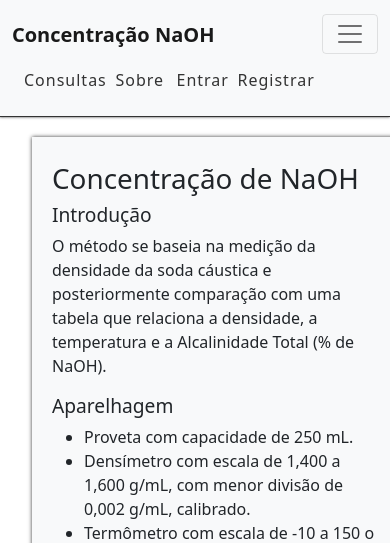
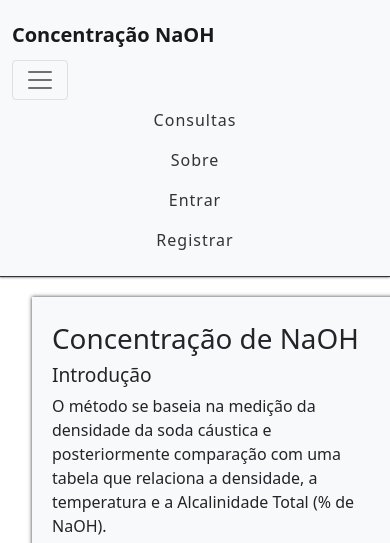
Before and after one commit to MoreiraAlex/UnivespPI-Concentra, a Django app: page /about in a window 390 px wide, after a click that opens the changed part; the page is wider, and only the part inside the window is pictured. Shown: the top 543 px of that part. Run offline with Django 3.2, Linux system fonts and the light colour scheme; some libraries are stand-ins or nearby versions.

Commit message:
Deixando a Navbar responsiva com iPad

```diff
--- a/static/css/style.css
+++ b/static/css/style.css
@@ -6,8 +6,13 @@
     margin-bottom: 20px;
 }
 
+.navbar .container-fluid .btn-responsive{
+    display: none;
+}
+
 .navbar-brand {
     font-weight: bold;
+    margin-top: 10px;
 }
 
 .navbar-light .navbar-nav a.nav-link{
@@ -15,9 +20,6 @@
     letter-spacing: 1px;
 }
 
-.navbar-brand{
-    margin-top: 10px;
-}
 
 /* Messages */
 
@@ -205,3 +207,33 @@ footer a:hover {
     color: white;
 
 }
+
+/*--------------Responsive---------------*/
+
+/*IPAD*/
+@media(max-width: 768px){
+
+/* Navbar */
+
+.navbar .container-fluid .collapse ul div .nav-item{
+   width: 100%;
+}
+
+.navbar .container-fluid .collapse ul div .nav-item a{
+    text-align: center;
+ }
+
+.navbar .container-fluid .collapse ul div .nav-item .btn{
+    display: none;
+}
+
+.navbar .container-fluid .btn-responsive{
+    display: inline;
+    margin-left: 40%;
+}
+
+
+
+
+
+}
--- a/templates/base.html
+++ b/templates/base.html
@@ -15,6 +15,7 @@
         <nav class="navbar navbar-expand-lg navbar-light bg-light">
             <div class="container-fluid">
                 <h1 class="navbar-brand">Concentração NaOH</h1>
+                <div class="btn-responsive">{% block button %}{% endblock %}</div>
                 <button class="navbar-toggler" type="button" data-bs-toggle="collapse" data-bs-target="#navbarSupportedContent" aria-controls="navbarSupportedContent" aria-expanded="false" aria-label="Toggle navigation">
                     <span class="navbar-toggler-icon"></span>
                 </button>
```
Also changed, not shown: templates/index.html (+28 -1 lines).
